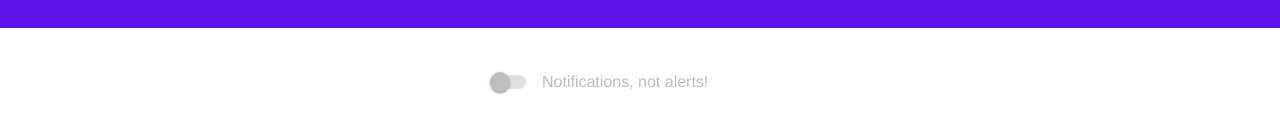
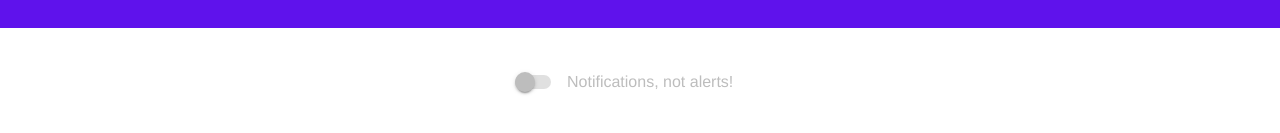
Before and after one commit to victornswd/hello-timjs, a plain HTML site: page index.html in a window 1280 px wide. Shown: the part 319-452 px from the top of the page. Drawn offline with Linux system fonts and the light colour scheme.

Commit message:
smaller switch container

```diff
--- a/index.html
+++ b/index.html
@@ -42,7 +42,7 @@
       </div>
 
 
-      <div class="push-switch-container js-push-switch-container" style="margin: 3em auto 0;width: 300px;">
+      <div class="push-switch-container js-push-switch-container" style="margin: 3em auto 0;width: 250px;">
         <label class="mdl-switch mdl-js-switch mdl-js-ripple-effect js-push-toggle-switch" for="switch-2">
           <input type="checkbox" id="switch-2" class="mdl-switch__input" disabled>
           <span class="mdl-switch__label">Notifications, not alerts!</span>
```
